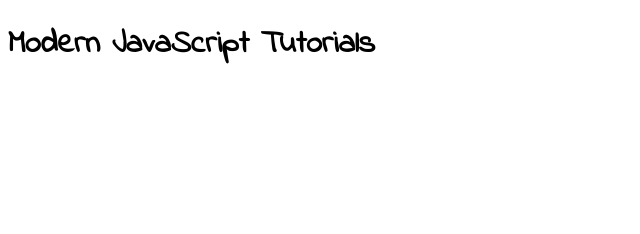
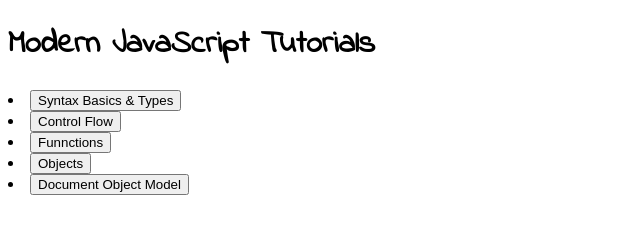
Before and after one commit to vwilliams29/modern-javascript.io, a plain HTML site: page index.html in a window 1280 px wide. Shown: the whole page, without its empty margins (0-640 px from the left). Drawn offline with Linux system fonts and the light colour scheme.

Commit message:
Add files via upload

```diff
--- a/index.html
+++ b/index.html
@@ -8,10 +8,26 @@
     <link rel="stylesheet" href="css/style.css">
   </head>
   <body>
-    <h1>Modern JavaScript Tutorials</h1>
-
+  <h1>Modern JavaScript Tutorials</h1>
+  <li>
+    <button onclick = "index.html" type="button">Syntax Basics & Types</button>
+  </li>
+  <li>
+    <button type="button">Control Flow</button>
+  </li>
+  <li>
+    <button type="button">Funnctions</button>
+  </li>
+  <li>
+    <button type="button">Objects</button>
+  </li>
+  <li>
+    <button type="button">Document Object Model</button>
+ </li>
 
 
   <script src="js/index.js"></script>
+  <script src="js/index02.js"></script>
+
   </body>
 </html>
```
